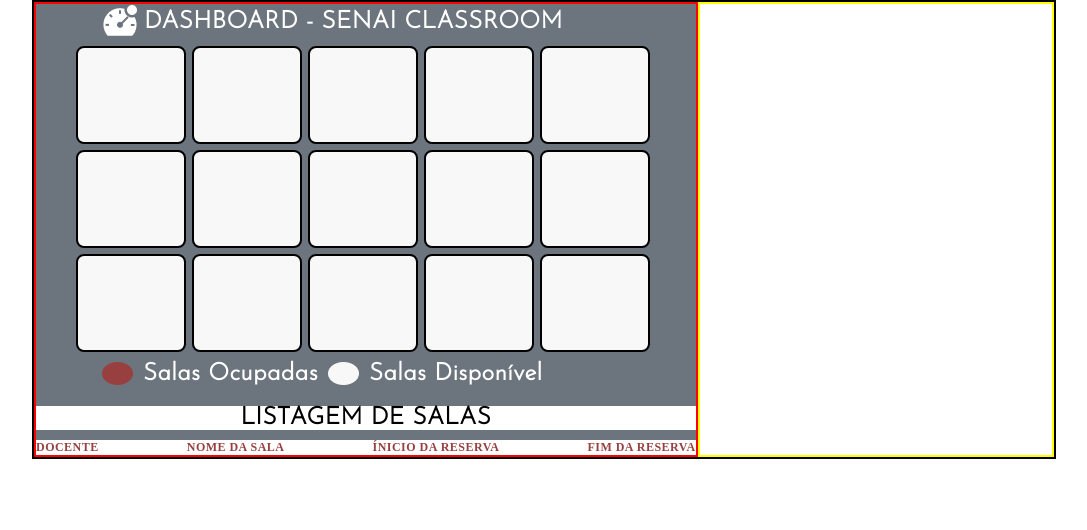
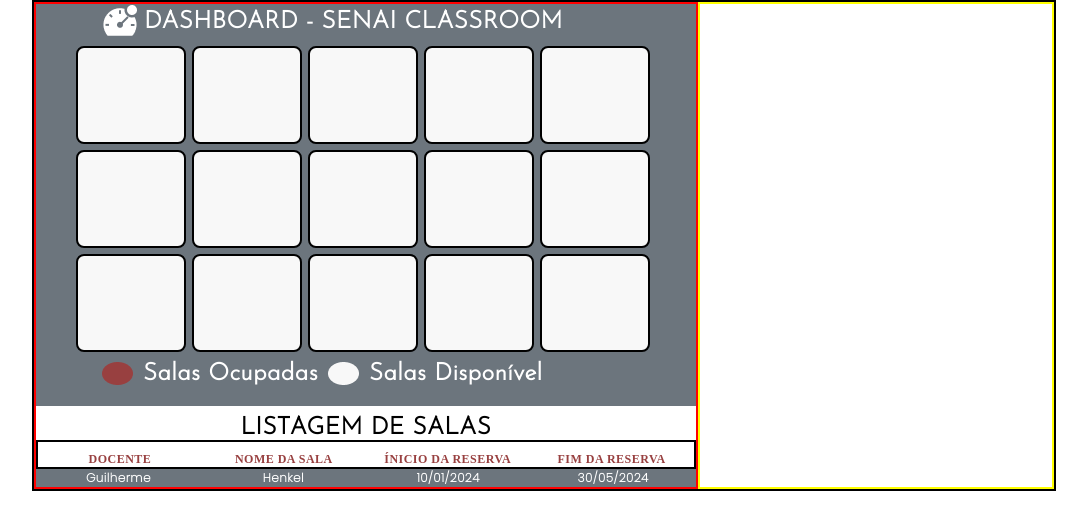
Before and after one commit to ivanilsonfelix/RRITec, a plain HTML site: page index.html in a window 1280 px wide. Shown: the whole page, without its empty margins (96-1183 px from the left). Drawn offline with Linux system fonts and the light colour scheme.

Commit message:
Dashboard Atualizado
Painel Atualizado

```diff
--- a/index.html
+++ b/index.html
@@ -104,6 +104,15 @@
 
                         </div>
 
+                        <div class="container-grid itens-reserva">
+                            <h2>Guilherme</h2>
+                            <h2>Henkel</h2>
+                            <h2>10/01/2024</h2>
+                            <h2>30/05/2024</h2>
+
+
+                        </div>
+
                     </div>
                 </div>
 
--- a/style.css
+++ b/style.css
@@ -144,6 +144,7 @@
       width: 100%;
       margin-top: 20px;
 
+
   }
 
   .list-reserva h1 {
@@ -155,6 +156,7 @@
       font-weight: 700;
       line-height: normal;
       letter-spacing: 0.48px;
+      margin-top: 10px;
   }
 
 
@@ -163,7 +165,7 @@
   .cad-reserva {
       display: flex;
       justify-content: space-between;
-      margin-top: 10px;
+      border: 2px solid black;
       background-color: #FFFFFF;
       width: 100%;
 
@@ -171,8 +173,10 @@
   }
 
   .cad-reserva h2 {
+      margin-top: 10px;
+      width: 80%;
       color: #984040;
-    text-transform: uppercase;
+      text-transform: uppercase;
       text-align: center;
       font-family: var(--poppins);
       font-size: 12px;
@@ -182,6 +186,28 @@
       letter-spacing: 0.48px;
   }
 
+  /* Estilizar itens reserva */
+
+  .itens-reserva {
+    display: flex;
+    justify-content: space-between;
+
+    background-color: #6C757D;
+    width: 100%;
+  }
+
+  .itens-reserva h2 {
+    color: #FFF;
+width: 80%;
+text-align: center;
+font-family: Poppins;
+font-size: 12px;
+font-style: normal;
+font-weight: 700;
+line-height: normal;
+letter-spacing: 0.48px;
+  }
+
 
   .list-salas {
       border: 2px solid yellow;
```
